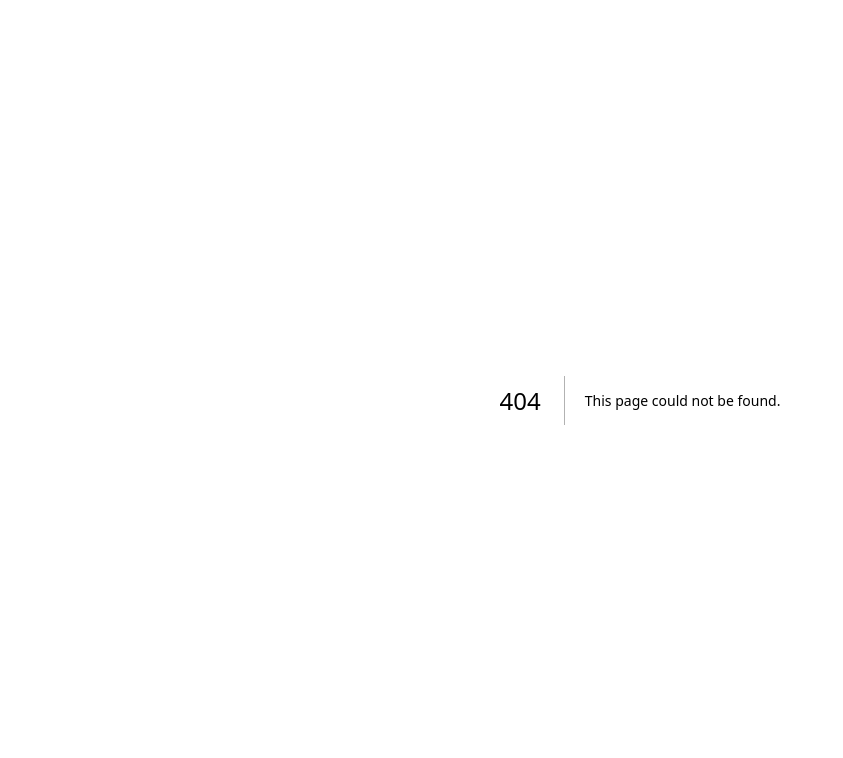
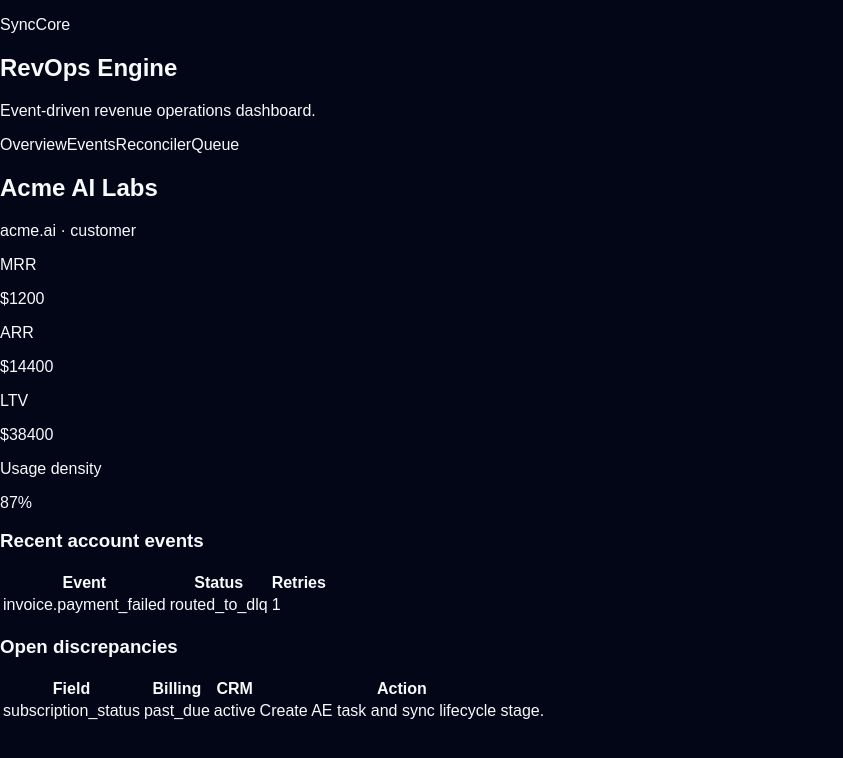
Before and after one commit to lacadaemon94/synccore-revops-engine, a Next.js app in the folder apps/dashboard/: page /accounts/1 in a window 1280 px wide. Before the commit this address had no page. Shown: the top 758 px of the page, without its empty margins (0-843 px from the left). Built offline with nearby package versions, Linux system fonts and the light colour scheme.

Commit message:
chore: add account detail page

```diff
--- /dev/null
+++ b/apps/dashboard/app/accounts/[id]/page.tsx
@@ -0,0 +1,43 @@
+import { AppShell } from "../../../components/app-shell";
+import { DataTable } from "../../../components/data-table";
+import { accounts, discrepancies, events } from "../../../lib/demo-data";
+
+export default async function AccountPage({ params }: { params: Promise<{ id: string }> }) {
+  const { id } = await params;
+  const account = accounts.find((item) => item.id === id) ?? accounts[0];
+  const accountEvents = events.filter((event) => event.accountId === account.id);
+  const accountDiscrepancies = discrepancies.filter((item) => item.accountId === account.id);
+
+  return (
+    <AppShell>
+      <h2 className="text-3xl font-semibold">{account.name}</h2>
+      <p className="mt-2 text-slate-400">{account.domain} · {account.lifecycleStage}</p>
+
+      <section className="mt-6 grid gap-4 md:grid-cols-4">
+        <div className="rounded-2xl border border-slate-800 bg-slate-900 p-5"><p className="text-sm text-slate-400">MRR</p><p className="mt-2 text-2xl font-semibold">${account.mrr}</p></div>
+        <div className="rounded-2xl border border-slate-800 bg-slate-900 p-5"><p className="text-sm text-slate-400">ARR</p><p className="mt-2 text-2xl font-semibold">${account.arr}</p></div>
+        <div className="rounded-2xl border border-slate-800 bg-slate-900 p-5"><p className="text-sm text-slate-400">LTV</p><p className="mt-2 text-2xl font-semibold">${account.ltv}</p></div>
+        <div className="rounded-2xl border border-slate-800 bg-slate-900 p-5"><p className="text-sm text-slate-400">Usage density</p><p className="mt-2 text-2xl font-semibold">{account.usageDensity}%</p></div>
+      </section>
+
+      <section className="mt-8">
+        <h3 className="mb-4 text-xl font-semibold">Recent account events</h3>
+        <DataTable rows={accountEvents} columns={[
+          { key: "event", header: "Event", render: (row) => row.eventType },
+          { key: "status", header: "Status", render: (row) => row.status },
+          { key: "retry", header: "Retries", render: (row) => row.retryCount }
+        ]} />
+      </section>
+
+      <section className="mt-8">
+        <h3 className="mb-4 text-xl font-semibold">Open discrepancies</h3>
+        <DataTable rows={accountDiscrepancies} columns={[
+          { key: "field", header: "Field", render: (row) => row.fieldName },
+          { key: "billing", header: "Billing", render: (row) => row.sourceAValue },
+          { key: "crm", header: "CRM", render: (row) => row.sourceBValue },
+          { key: "action", header: "Action", render: (row) => row.suggestedAction }
+        ]} />
+      </section>
+    </AppShell>
+  );
+}
```
